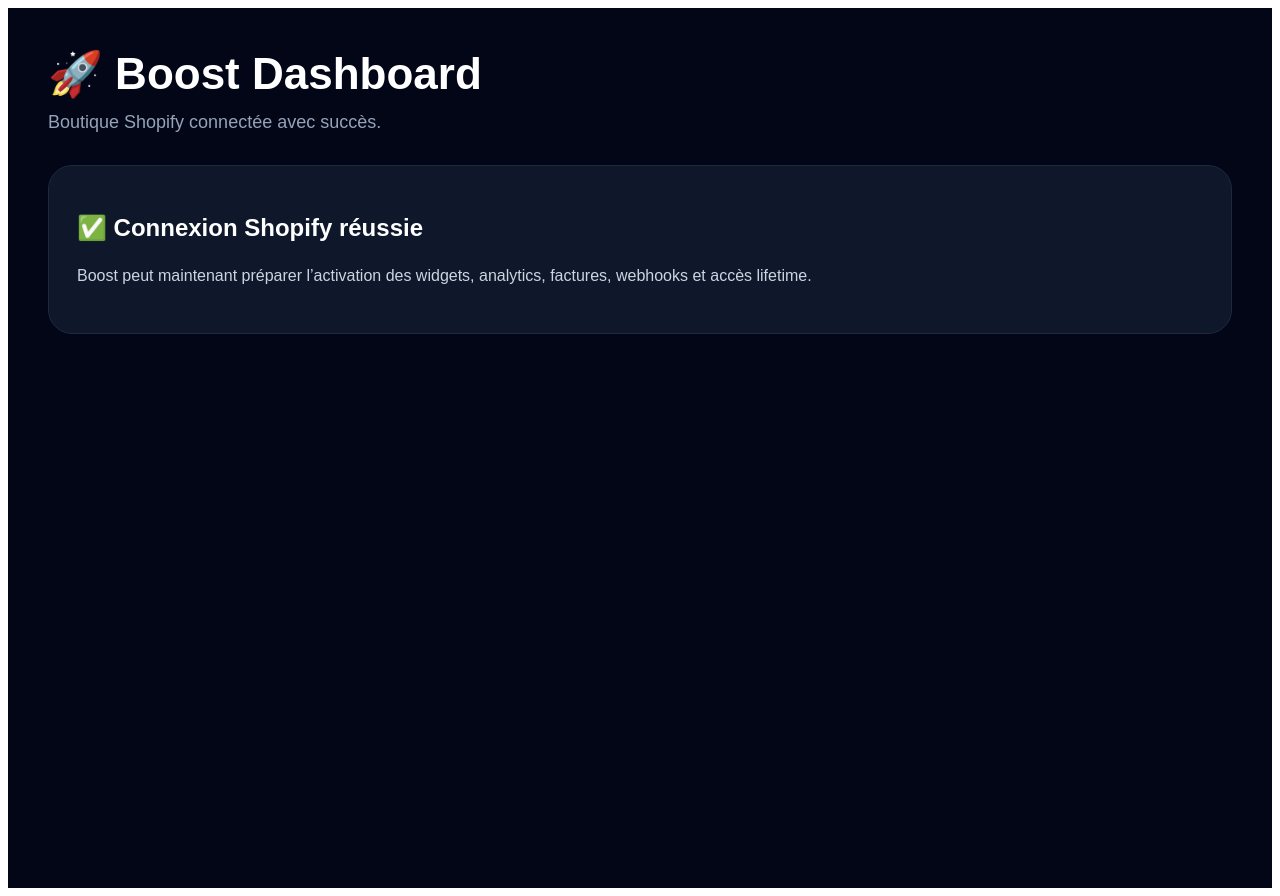
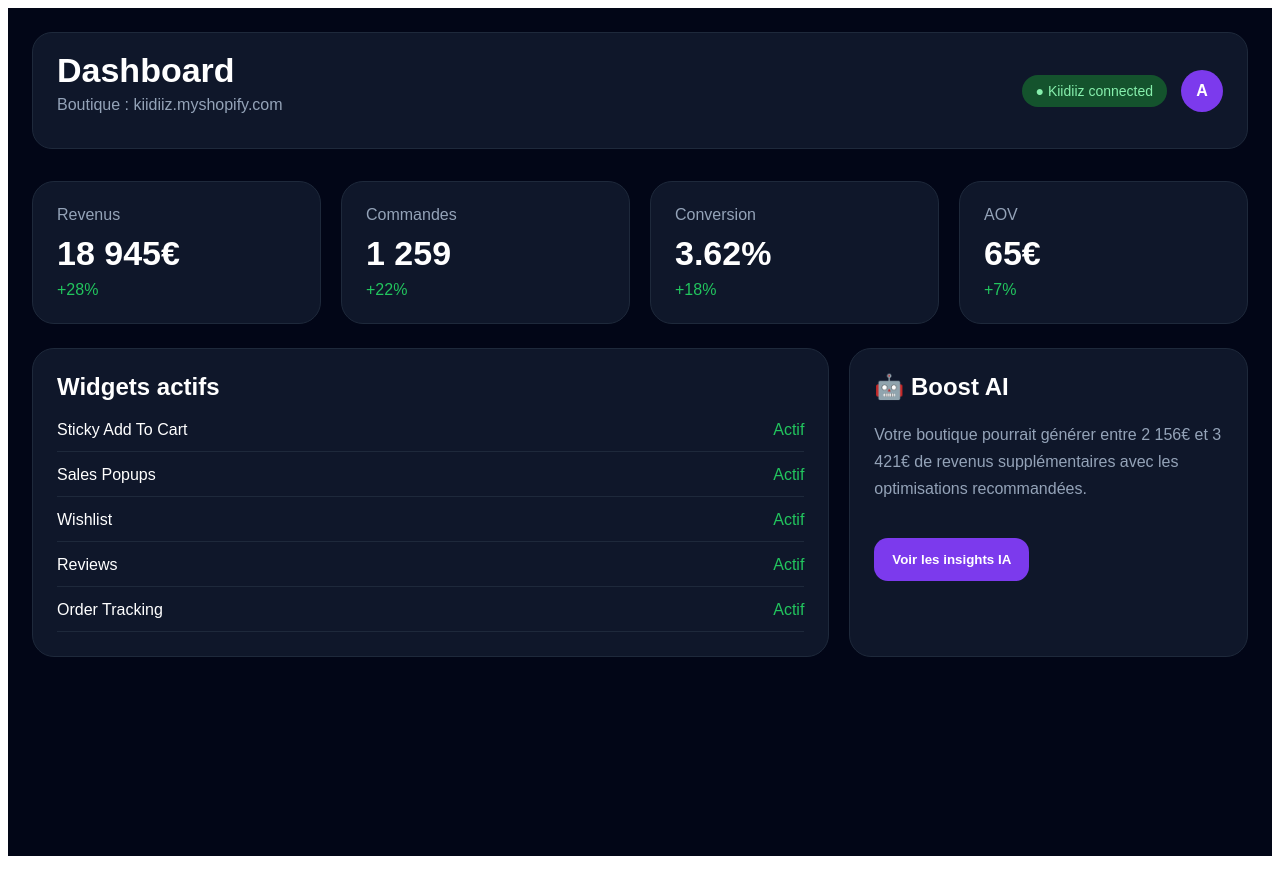
Before and after one commit to Amba91/Boost-App, a Next.js app: page /dashboard in a window 1280 px wide. After the commit the page ends 864 px from the top, so only its background shows below. Built offline with nearby package versions, Linux system fonts and the light colour scheme.

Commit message:
Premium dashboard UI

```diff
--- a/app/dashboard/page.tsx
+++ b/app/dashboard/page.tsx
@@ -1,4 +1,12 @@
 export default function DashboardPage() {
+  const widgets = [
+    "Sticky Add To Cart",
+    "Sales Popups",
+    "Wishlist",
+    "Reviews",
+    "Order Tracking",
+  ]
+
   return (
     <main
       style={{
@@ -6,29 +14,194 @@
         background: "#020617",
         color: "white",
         fontFamily: "Arial, sans-serif",
-        padding: "40px",
+        padding: "24px",
       }}
     >
-      <h1 style={{ fontSize: "44px", margin: 0 }}>🚀 Boost Dashboard</h1>
-
-      <p style={{ color: "#94a3b8", fontSize: "18px", marginTop: "12px" }}>
-        Boutique Shopify connectée avec succès.
-      </p>
+      {/* TOPBAR */}
 
       <div
         style={{
-          marginTop: "32px",
+          display: "flex",
+          justifyContent: "space-between",
+          alignItems: "center",
+          marginBottom: "32px",
           background: "#0f172a",
+          padding: "18px 24px",
+          borderRadius: "20px",
           border: "1px solid #1e293b",
-          borderRadius: "24px",
-          padding: "28px",
         }}
       >
-        <h2>✅ Connexion Shopify réussie</h2>
-        <p style={{ color: "#cbd5e1", lineHeight: "1.7" }}>
-          Boost peut maintenant préparer l’activation des widgets, analytics,
-          factures, webhooks et accès lifetime.
-        </p>
+        <div>
+          <h1 style={{ margin: 0, fontSize: "34px" }}>Dashboard</h1>
+
+          <p style={{ color: "#94a3b8", marginTop: "6px" }}>
+            Boutique : kiidiiz.myshopify.com
+          </p>
+        </div>
+
+        <div
+          style={{
+            display: "flex",
+            alignItems: "center",
+            gap: "14px",
+          }}
+        >
+          <div
+            style={{
+              background: "#14532d",
+              color: "#86efac",
+              padding: "8px 14px",
+              borderRadius: "999px",
+              fontSize: "14px",
+            }}
+          >
+            ● Kiidiiz connected
+          </div>
+
+          <div
+            style={{
+              width: "42px",
+              height: "42px",
+              borderRadius: "999px",
+              background: "#7c3aed",
+              display: "flex",
+              justifyContent: "center",
+              alignItems: "center",
+              fontWeight: "bold",
+            }}
+          >
+            A
+          </div>
+        </div>
+      </div>
+
+      {/* STATS */}
+
+      <div
+        style={{
+          display: "grid",
+          gridTemplateColumns: "repeat(auto-fit,minmax(220px,1fr))",
+          gap: "20px",
+        }}
+      >
+        {[
+          { title: "Revenus", value: "18 945€", growth: "+28%" },
+          { title: "Commandes", value: "1 259", growth: "+22%" },
+          { title: "Conversion", value: "3.62%", growth: "+18%" },
+          { title: "AOV", value: "65€", growth: "+7%" },
+        ].map((card) => (
+          <div
+            key={card.title}
+            style={{
+              background: "#0f172a",
+              border: "1px solid #1e293b",
+              borderRadius: "22px",
+              padding: "24px",
+            }}
+          >
+            <p style={{ color: "#94a3b8", margin: 0 }}>{card.title}</p>
+
+            <h2
+              style={{
+                marginTop: "10px",
+                marginBottom: "8px",
+                fontSize: "34px",
+              }}
+            >
+              {card.value}
+            </h2>
+
+            <span style={{ color: "#22c55e" }}>{card.growth}</span>
+          </div>
+        ))}
+      </div>
+
+      {/* CONTENT */}
+
+      <div
+        style={{
+          display: "grid",
+          gridTemplateColumns: "2fr 1fr",
+          gap: "20px",
+          marginTop: "24px",
+        }}
+      >
+        {/* WIDGETS */}
+
+        <div
+          style={{
+            background: "#0f172a",
+            border: "1px solid #1e293b",
+            borderRadius: "22px",
+            padding: "24px",
+          }}
+        >
+          <h2 style={{ marginTop: 0 }}>Widgets actifs</h2>
+
+          <div
+            style={{
+              marginTop: "20px",
+              display: "flex",
+              flexDirection: "column",
+              gap: "14px",
+            }}
+          >
+            {widgets.map((widget) => (
+              <div
+                key={widget}
+                style={{
+                  display: "flex",
+                  justifyContent: "space-between",
+                  alignItems: "center",
+                  paddingBottom: "12px",
+                  borderBottom: "1px solid #1e293b",
+                }}
+              >
+                <span>{widget}</span>
+
+                <span style={{ color: "#22c55e" }}>Actif</span>
+              </div>
+            ))}
+          </div>
+        </div>
+
+        {/* AI */}
+
+        <div
+          style={{
+            background: "#0f172a",
+            border: "1px solid #1e293b",
+            borderRadius: "22px",
+            padding: "24px",
+          }}
+        >
+          <h2 style={{ marginTop: 0 }}>🤖 Boost AI</h2>
+
+          <p
+            style={{
+              color: "#94a3b8",
+              lineHeight: "1.7",
+            }}
+          >
+            Votre boutique pourrait générer entre 2 156€ et 3 421€ de revenus
+            supplémentaires avec les optimisations recommandées.
+          </p>
+
+          <button
+            style={{
+              marginTop: "20px",
+              background: "#7c3aed",
+              border: "none",
+              color: "white",
+              padding: "14px 18px",
+              borderRadius: "14px",
+              cursor: "pointer",
+              fontWeight: "bold",
+            }}
+          >
+            Voir les insights IA
+          </button>
+        </div>
       </div>
     </main>
   )
```
